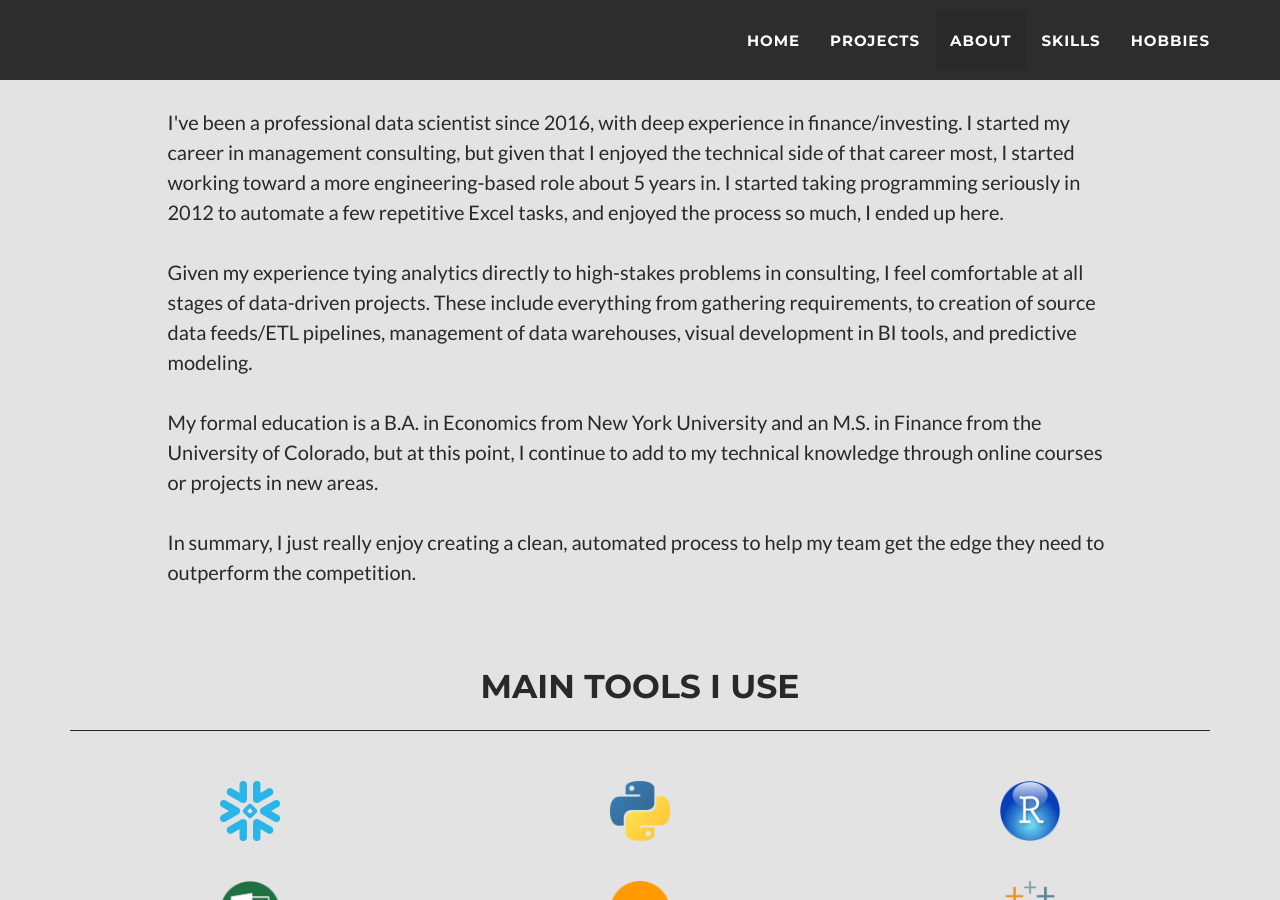
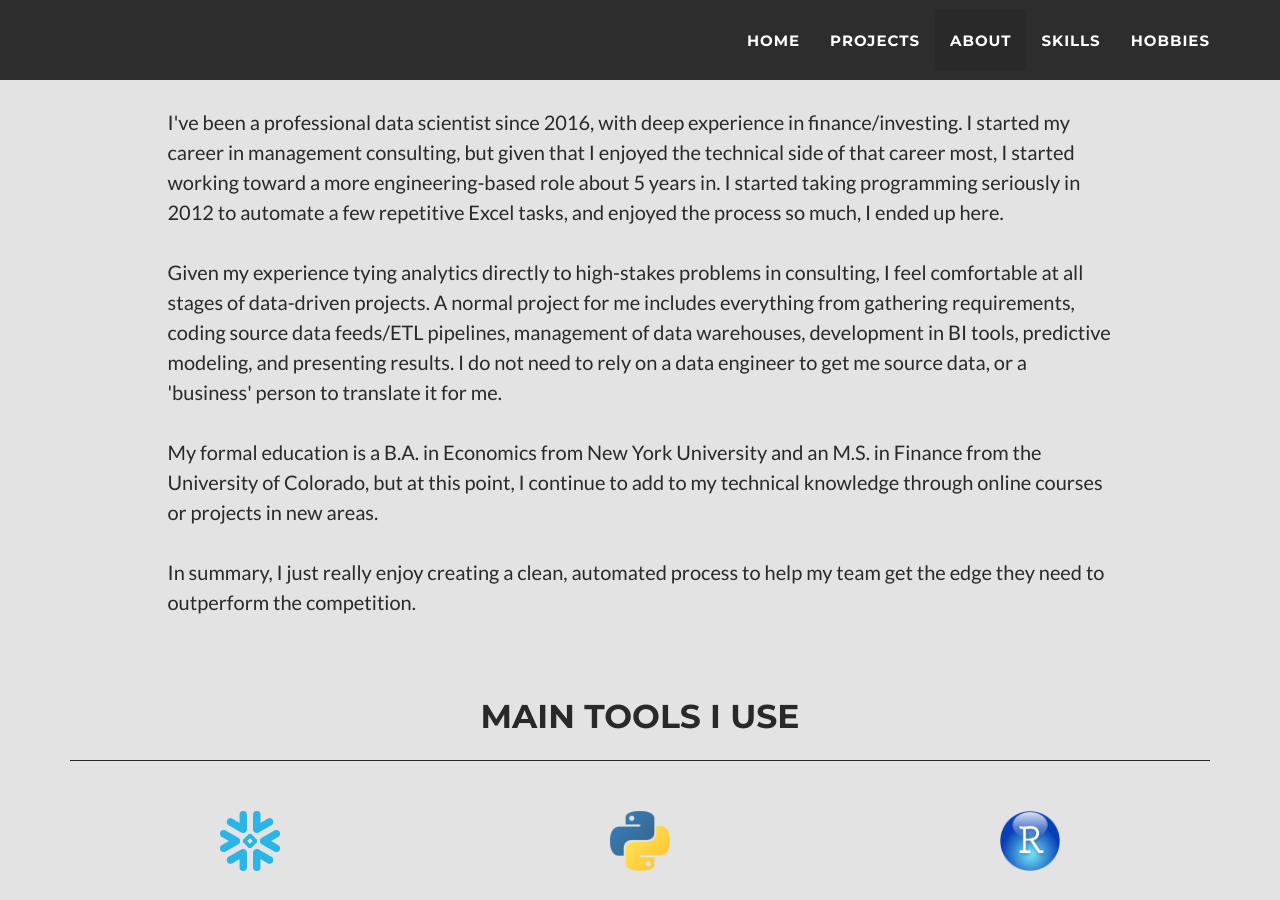
Before and after one commit to brf217/brf217.github.io, a Jekyll site: the page built from _posts/2014-07-18-project-1.markdown, in a window 1280 px wide and 900 px high, scrolled down 1451 px. Built offline with Jekyll 4.4.1, drawn with Linux system fonts in a browser that asks for light colours.

Commit message:
Update about.html

```diff
--- a/_includes/about.html
+++ b/_includes/about.html
@@ -14,8 +14,9 @@
                 enjoyed the technical side of that career most, I started working toward a more engineering-based role about 5 years in. I started taking programming seriously in 2012 to automate
                 a few repetitive Excel tasks, and enjoyed the process so much, I ended up here.</p>
 
-              <p class = "about">Given my experience tying analytics directly to high-stakes problems in consulting, I feel comfortable at all stages of data-driven projects. These include everything from
-              gathering requirements, to creation of source data feeds/ETL pipelines, management of data warehouses, visual development in BI tools, and predictive modeling.</p>
+              <p class = "about">Given my experience tying analytics directly to high-stakes problems in consulting, I feel comfortable at all stages of data-driven projects. A normal project for me includes everything from
+              gathering requirements, coding source data feeds/ETL pipelines, management of data warehouses, development in BI tools, predictive modeling, and presenting results. I do not need to rely on a data
+              engineer to get me source data, or a 'business' person to translate it for me.</p>
 
             <p class = "about">My formal education is a B.A. in Economics from New York University and an M.S. in Finance from the University of Colorado, but at this point, I continue to add to my technical knowledge
               through online courses or projects in new areas.</p>
```
